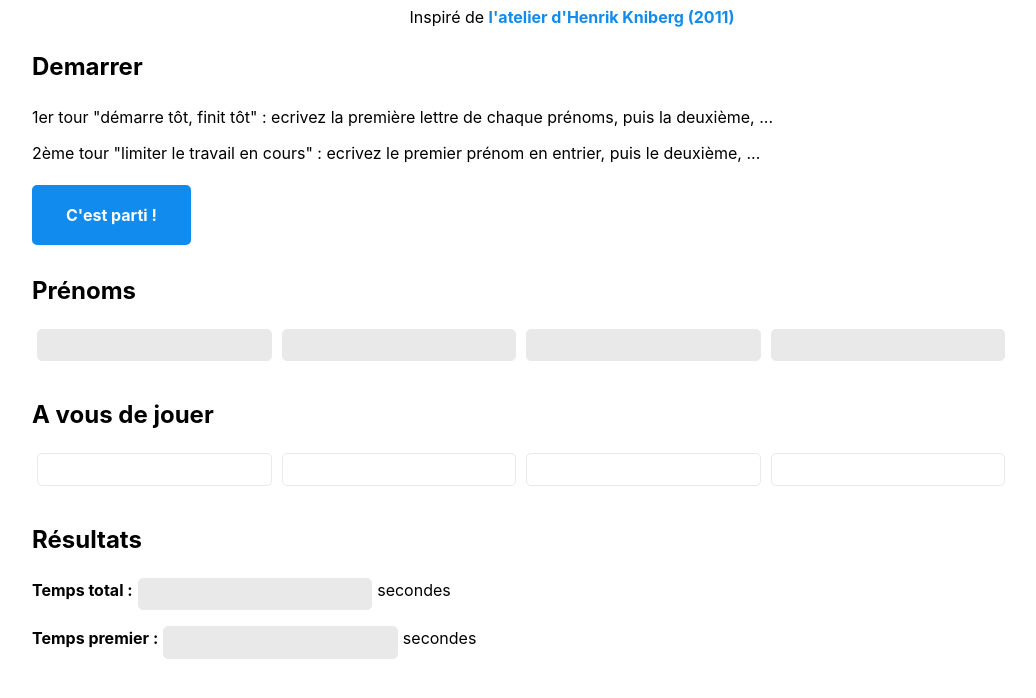
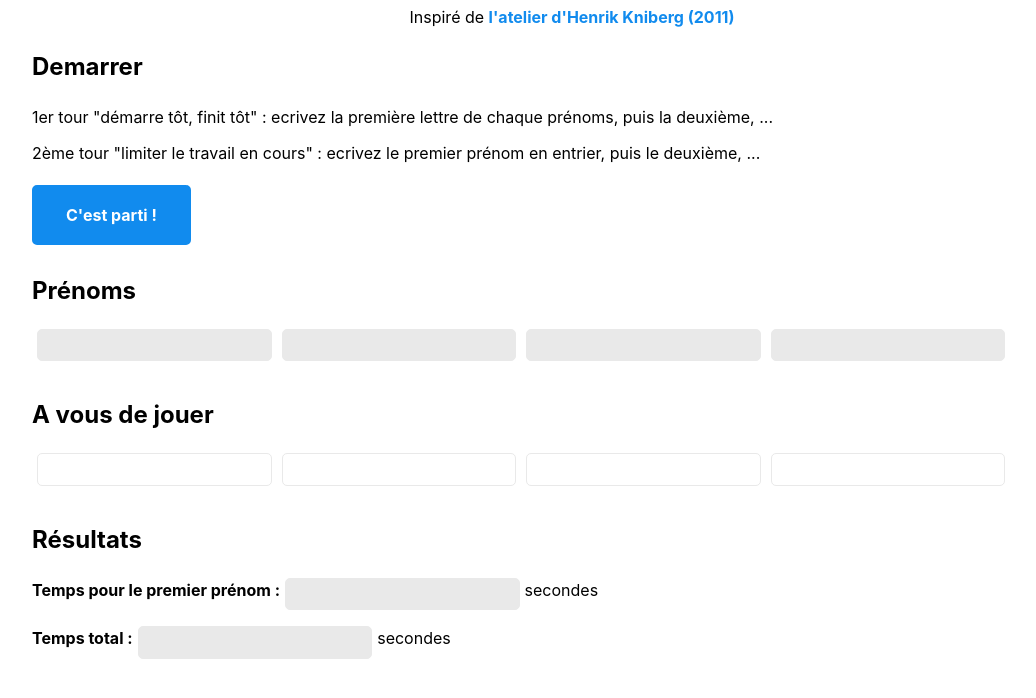
Before and after one commit to acailly/multitasking-name-game-online, a plain HTML site: page index.html in a window 1280 px wide. Shown: the part 86-784 px from the top of the page, without its empty margins (68-1104 px from the left). Drawn offline with Linux system fonts and the light colour scheme.

Commit message:
modif texte

```diff
--- a/index.html
+++ b/index.html
@@ -74,12 +74,12 @@
       <h2>Résultats</h2>
       <div>
         <div style="display: flex; flex-direction: row; flex-wrap: wrap">
+          <label>Temps pour le premier prénom :</label>
+          <input type="text" id="first" disabled /> secondes
+        </div>
+        <div style="display: flex; flex-direction: row; flex-wrap: wrap">
           <label>Temps total :</label>
           <input type="text" id="total" disabled /> secondes
-        </div>
-        <div style="display: flex; flex-direction: row; flex-wrap: wrap">
-          <label>Temps premier :</label>
-          <input type="text" id="first" disabled /> secondes
         </div>
       </div>
     </main>
```
